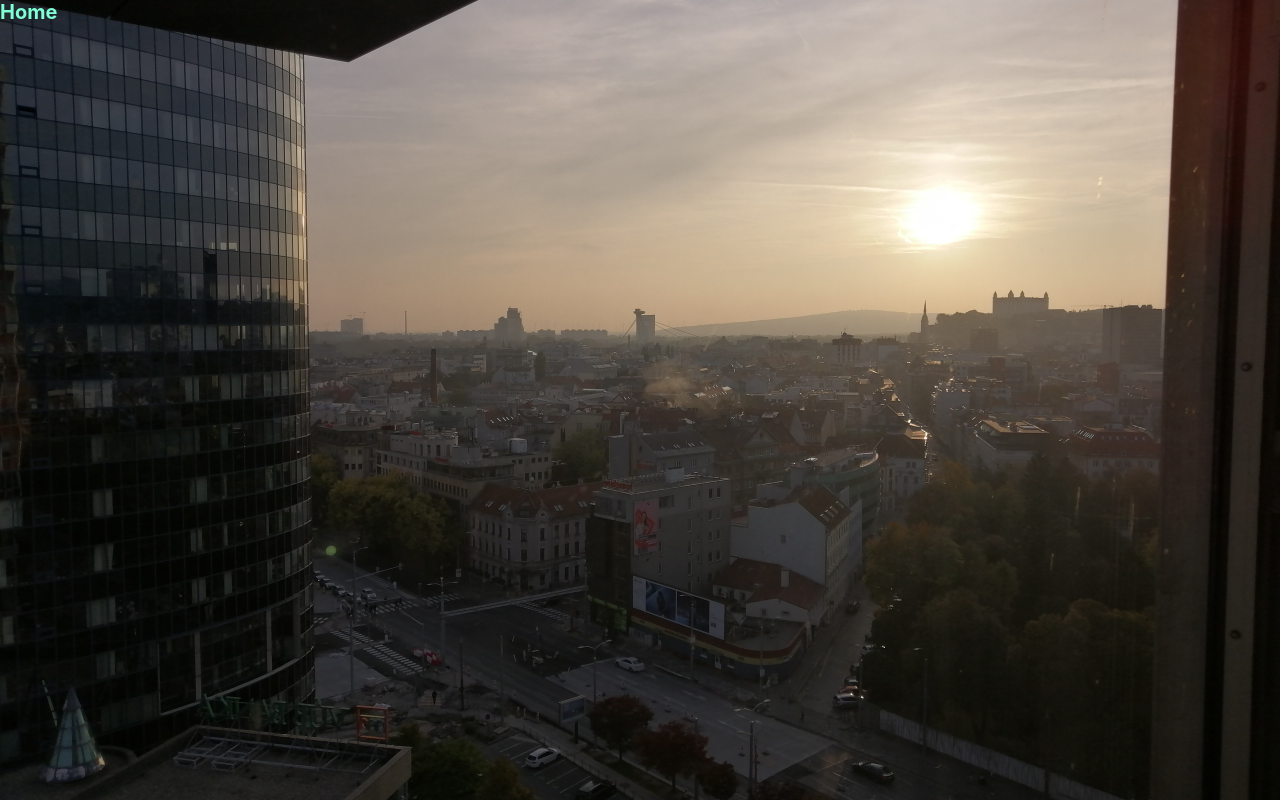
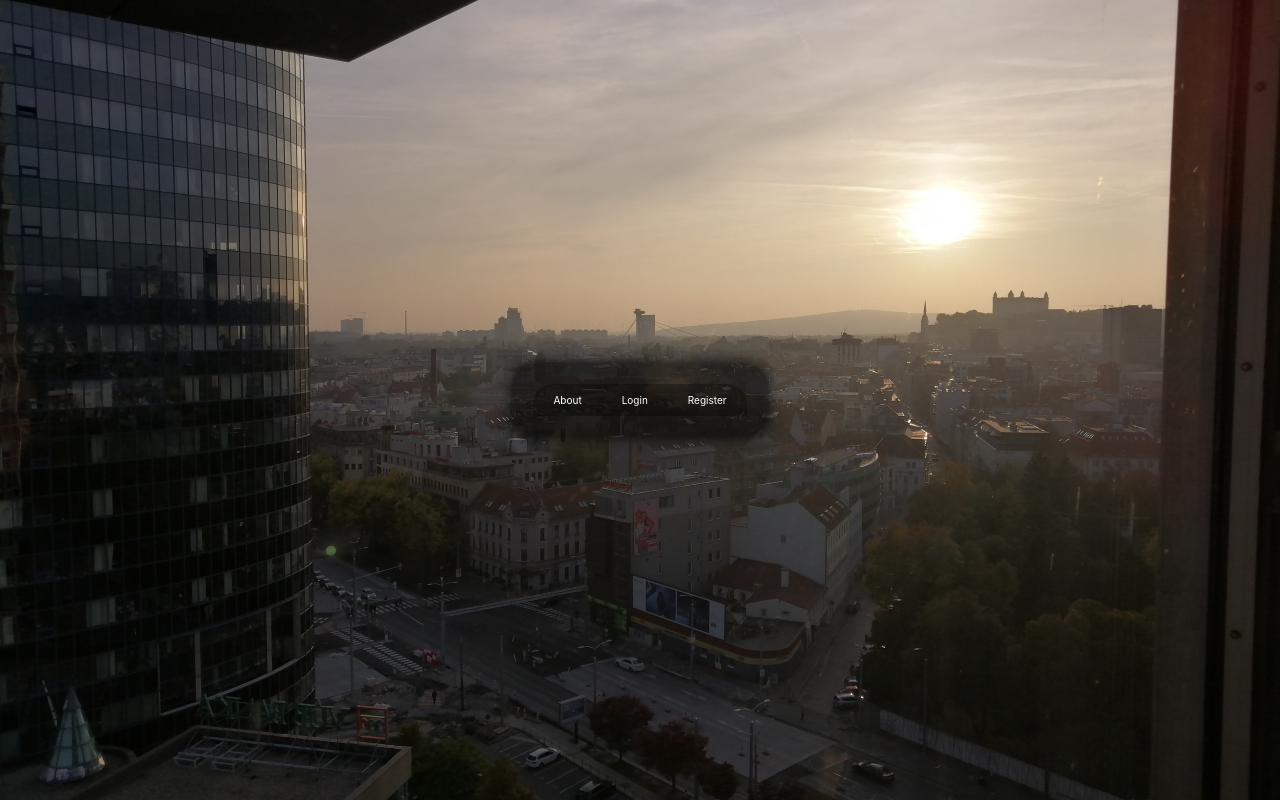
Before and after one commit to mrslvs/invoicing, a React (Create React App) app in the folder frontend/: page / in a window 1280 px wide. Built offline with nearby package versions, Linux system fonts and the light colour scheme.

Commit message:
add buttons & styling

```diff
--- a/frontend/src/Home.js
+++ b/frontend/src/Home.js
@@ -2,11 +2,21 @@ import { React, useState, useEffect } from "react";
 import "./css/Home.css";
 
 const Home = () => {
-  const [selection, setSelection] = useState();
+  const [selection, setSelection] = useState("about");
 
   return (
     <main>
-      <h1>Home</h1>
+      <div className="contentBox">
+        <button onClick={(e) => setSelection(e.target.value)} value="about">
+          About
+        </button>
+        <button onClick={(e) => setSelection(e.target.value)} value="login">
+          Login
+        </button>
+        <button onClick={(e) => setSelection(e.target.value)} value="register">
+          Register
+        </button>
+      </div>
     </main>
   );
 };
--- a/frontend/src/Login.js
+++ b/frontend/src/Login.js
@@ -1,7 +1,11 @@
 import React from "react";
 
 const Login = () => {
-  return <div>Login</div>;
+  return (
+    <div>
+      <h1>Login</h1>
+    </div>
+  );
 };
 
 export default Login;
--- a/frontend/src/css/Home.css
+++ b/frontend/src/css/Home.css
@@ -1,12 +1,41 @@
-body {
+main {
   height: 100vh;
   height: 100vh;
 
   background-image: url("../images/background_landscape.jpg");
   background-size: cover;
   background-position: center;
+  display: flex;
+  justify-content: center;
+  align-items: center;
 }
 
-h1 {
-  color: aquamarine;
+.contentBox {
+  /* border: 1px solid white; */
+  box-shadow: 0 0 1.5rem 0 black;
+  border-radius: 2rem;
+  background-color: rgba(0, 0, 0, 0.5);
+  padding: 2rem;
 }
+
+button {
+  background-color: rgba(0, 0, 0, 0.3);
+  border: none;
+  color: white;
+  padding: 1rem 2rem 1rem 2rem;
+  font: inherit;
+  cursor: pointer;
+  outline: inherit;
+}
+
+button:nth-child(1) {
+  border-top-left-radius: 2rem;
+}
+
+button:nth-child(3) {
+  border-top-right-radius: 2rem;
+}
+
+button:hover {
+  background-color: rgba(0, 0, 0, 0.8);
+}
```
Also changed, not shown: frontend/src/Register.js (added, +11 -0 lines).
